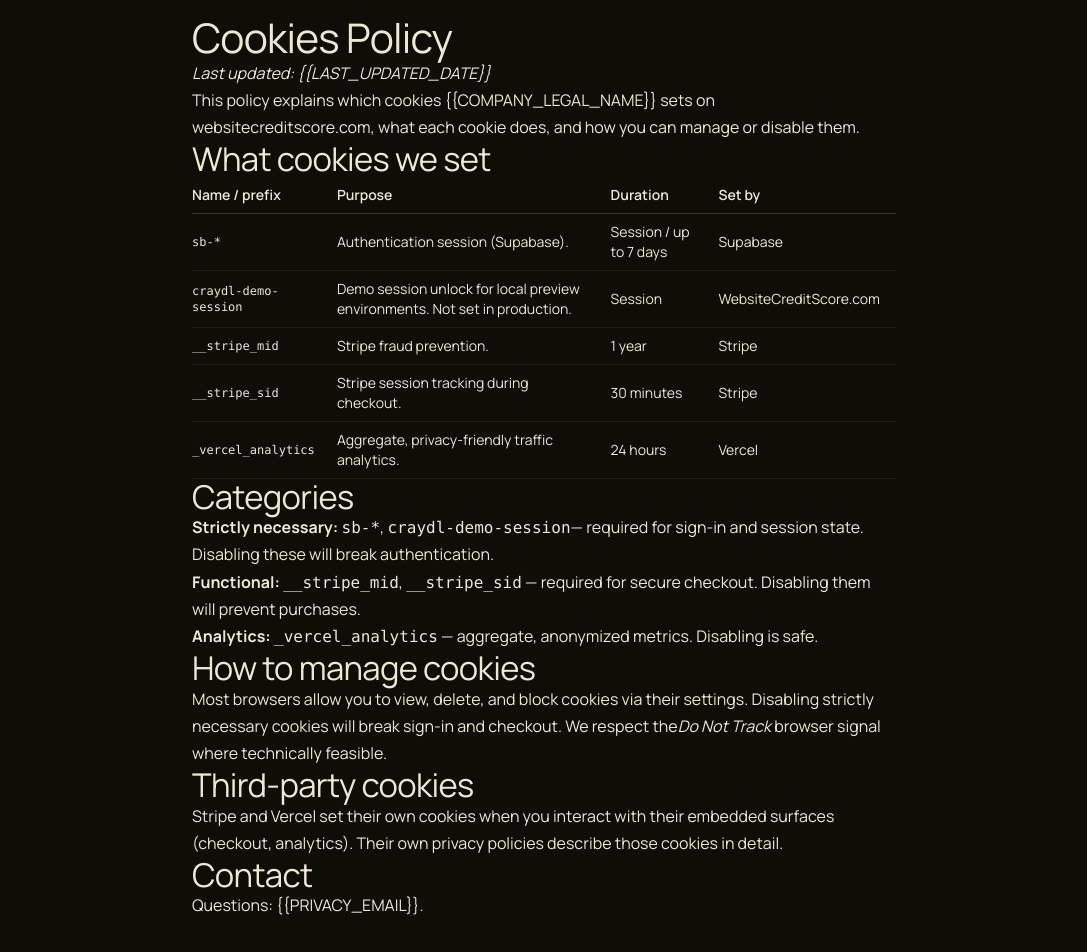
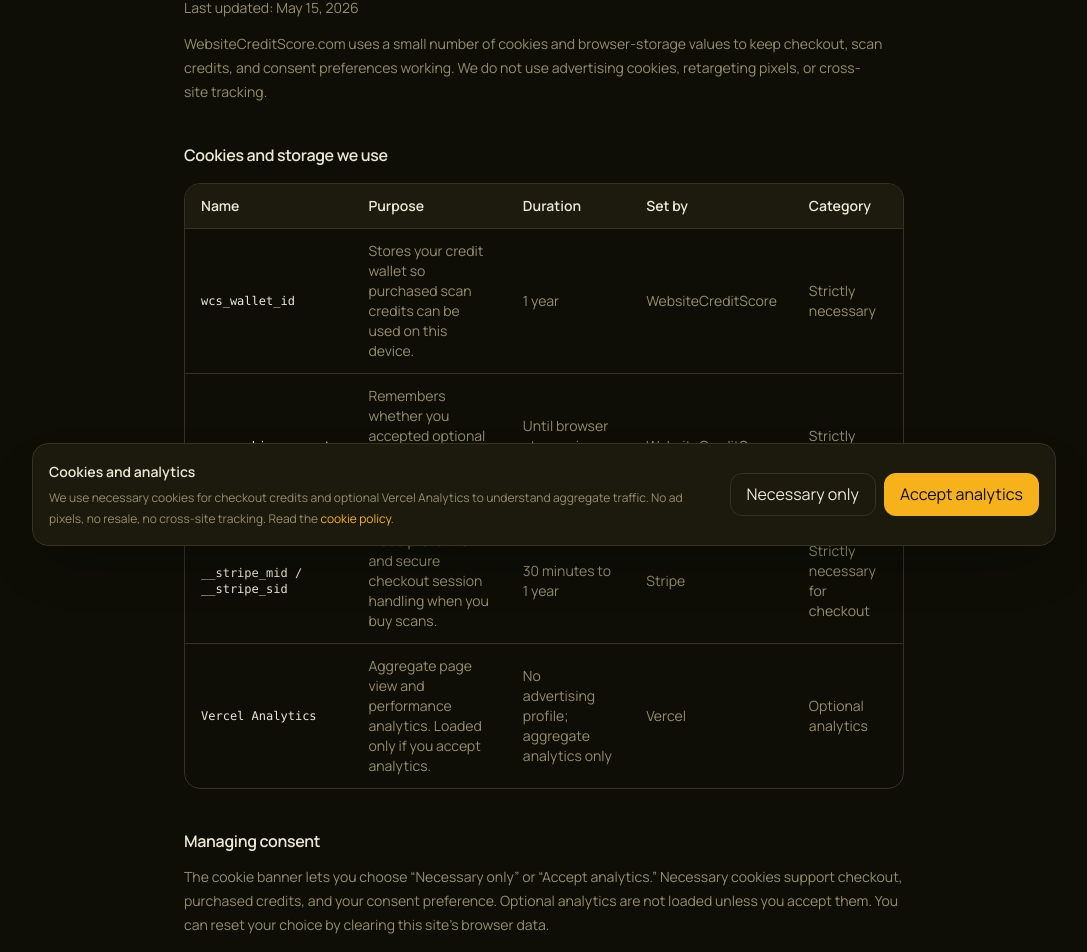
Before and after one commit to IntrepidHQ/WebsiteCreditScore, a Next.js app: page /cookies in a window 1280 px wide. Shown: the part 238-1190 px from the top of the page, without its empty margins (96-1183 px from the left). Built offline with nearby package versions, Linux system fonts and the light colour scheme.

Commit message:
Add cookie consent and trust signals

```diff
--- a/src/app/cookies/page.tsx
+++ b/src/app/cookies/page.tsx
@@ -3,129 +3,123 @@
 import { NavBar } from "@/components/NavBar";
 import { SiteFooter } from "@/components/SiteFooter";
 
-/**
- * DRAFT cookies policy. Structural skeleton. Review with counsel and
- * confirm the actual cookies the production build sets before publishing.
- *
- * Placeholders:
- *   COMPANY_LEGAL_NAME, PRIVACY_EMAIL.
- */
+export const metadata: Metadata = {
+  title: "Cookie Policy — WebsiteCreditScore",
+  description:
+    "Cookie policy for WebsiteCreditScore.com, including necessary checkout cookies, credit recovery cookies, Stripe cookies, and optional analytics.",
+};
 
-export const metadata: Metadata = {
-  title: "Cookies Policy (Draft) | WebsiteCreditScore.com",
-  description:
-    "Draft cookies policy for WebsiteCreditScore.com. Lists the cookies we set, their purpose, and how to opt out.",
-};
+const rows = [
+  {
+    name: "wcs_wallet_id",
+    purpose: "Stores your credit wallet so purchased scan credits can be used on this device.",
+    duration: "1 year",
+    setBy: "WebsiteCreditScore",
+    category: "Strictly necessary",
+  },
+  {
+    name: "wcs_cookie_consent",
+    purpose: "Remembers whether you accepted optional analytics or chose necessary cookies only.",
+    duration: "Until browser storage is cleared",
+    setBy: "WebsiteCreditScore",
+    category: "Strictly necessary",
+  },
+  {
+    name: "__stripe_mid / __stripe_sid",
+    purpose: "Fraud prevention and secure checkout session handling when you buy scans.",
+    duration: "30 minutes to 1 year",
+    setBy: "Stripe",
+    category: "Strictly necessary for checkout",
+  },
+  {
+    name: "Vercel Analytics",
+    purpose: "Aggregate page view and performance analytics. Loaded only if you accept analytics.",
+    duration: "No advertising profile; aggregate analytics only",
+    setBy: "Vercel",
+    category: "Optional analytics",
+  },
+];
 
 export default function CookiesPage() {
   return (
     <main className="flex min-h-screen flex-col" style={{ backgroundColor: "var(--theme-background)" }}>
       <ScrollToTop />
       <NavBar />
-      <div className="mx-auto w-full max-w-3xl flex-1 px-4 py-16 sm:px-6 lg:px-8">
-      <div
-        role="alert"
-        className="mb-8 rounded-lg border border-warning/40 bg-warning/10 p-4 text-sm text-foreground"
+      <article className="mx-auto w-full max-w-3xl flex-1 px-6 py-16">
+        <div className="space-y-3">
+          <p className="text-xs font-semibold uppercase tracking-[0.18em]" style={{ color: "var(--theme-accent)" }}>
+            Legal
+          </p>
+          <h1
+            className="font-display"
+            style={{ fontSize: "clamp(2.4rem, 5vw, 3.8rem)", color: "var(--theme-foreground)", lineHeight: 1 }}
           >
-        <strong className="font-semibold">DRAFT — REVIEW WITH COUNSEL BEFORE LAUNCH.</strong> This
-        document is a structural placeholder. Replace every <code>{"{{PLACEHOLDER}}"}</code> value,
-        confirm the actual cookie list in production, have qualified counsel review, and remove
-        this banner before publishing.
+            Cookie Policy
+          </h1>
+          <p className="text-sm" style={{ color: "var(--theme-muted)" }}>
+            Last updated: May 15, 2026
+          </p>
+          <p className="text-sm leading-relaxed" style={{ color: "var(--theme-muted)" }}>
+            WebsiteCreditScore.com uses a small number of cookies and browser-storage values to keep checkout,
+            scan credits, and consent preferences working. We do not use advertising cookies, retargeting pixels,
+            or cross-site tracking.
+          </p>
         </div>
 
-      <article className="prose prose-neutral max-w-none">
-        <h1>Cookies Policy</h1>
-        <p>
-          <em>Last updated: {"{{LAST_UPDATED_DATE}}"}</em>
-        </p>
-
-        <p>
-          This policy explains which cookies {"{{COMPANY_LEGAL_NAME}}"} sets on websitecreditscore.com,
-          what each cookie does, and how you can manage or disable them.
-        </p>
-
-        <h2>What cookies we set</h2>
-
-        <div className="not-prose overflow-x-auto">
-          <table className="w-full text-left text-sm">
-            <thead className="border-b border-border">
+        <section className="mt-10 space-y-4">
+          <h2 className="text-base font-semibold" style={{ color: "var(--theme-foreground)" }}>
+            Cookies and storage we use
+          </h2>
+          <div className="overflow-x-auto rounded-2xl border" style={{ borderColor: "var(--theme-border)" }}>
+            <table className="w-full min-w-[42rem] text-left text-sm">
+              <thead style={{ backgroundColor: "var(--theme-panel)", color: "var(--theme-foreground)" }}>
                 <tr>
-                <th className="py-2 pr-4 font-semibold">Name / prefix</th>
-                <th className="py-2 pr-4 font-semibold">Purpose</th>
-                <th className="py-2 pr-4 font-semibold">Duration</th>
-                <th className="py-2 pr-4 font-semibold">Set by</th>
+                  <th className="px-4 py-3 font-semibold">Name</th>
+                  <th className="px-4 py-3 font-semibold">Purpose</th>
+                  <th className="px-4 py-3 font-semibold">Duration</th>
+                  <th className="px-4 py-3 font-semibold">Set by</th>
+                  <th className="px-4 py-3 font-semibold">Category</th>
                 </tr>
               </thead>
-            <tbody className="[&>tr]:border-b [&>tr]:border-border/40">
-              <tr>
-                <td className="py-2 pr-4 font-mono text-xs">sb-*</td>
-                <td className="py-2 pr-4">Authentication session (Supabase).</td>
-                <td className="py-2 pr-4">Session / up to 7 days</td>
-                <td className="py-2 pr-4">Supabase</td>
+              <tbody>
+                {rows.map((row) => (
+                  <tr key={row.name} style={{ borderTop: "1px solid var(--theme-border)" }}>
+                    <td className="px-4 py-3 font-mono text-xs" style={{ color: "var(--theme-foreground)" }}>{row.name}</td>
+                    <td className="px-4 py-3" style={{ color: "var(--theme-muted)" }}>{row.purpose}</td>
+                    <td className="px-4 py-3" style={{ color: "var(--theme-muted)" }}>{row.duration}</td>
+                    <td className="px-4 py-3" style={{ color: "var(--theme-muted)" }}>{row.setBy}</td>
+                    <td className="px-4 py-3" style={{ color: "var(--theme-muted)" }}>{row.category}</td>
                   </tr>
-              <tr>
-                <td className="py-2 pr-4 font-mono text-xs">craydl-demo-session</td>
-                <td className="py-2 pr-4">
-                  Demo session unlock for local preview environments. Not set in production.
-                </td>
-                <td className="py-2 pr-4">Session</td>
-                <td className="py-2 pr-4">WebsiteCreditScore.com</td>
-              </tr>
-              <tr>
-                <td className="py-2 pr-4 font-mono text-xs">__stripe_mid</td>
-                <td className="py-2 pr-4">Stripe fraud prevention.</td>
-                <td className="py-2 pr-4">1 year</td>
-                <td className="py-2 pr-4">Stripe</td>
-              </tr>
-              <tr>
-                <td className="py-2 pr-4 font-mono text-xs">__stripe_sid</td>
-                <td className="py-2 pr-4">Stripe session tracking during checkout.</td>
-                <td className="py-2 pr-4">30 minutes</td>
-                <td className="py-2 pr-4">Stripe</td>
-              </tr>
-              <tr>
-                <td className="py-2 pr-4 font-mono text-xs">_vercel_analytics</td>
-                <td className="py-2 pr-4">Aggregate, privacy-friendly traffic analytics.</td>
-                <td className="py-2 pr-4">24 hours</td>
-                <td className="py-2 pr-4">Vercel</td>
-              </tr>
+                ))}
               </tbody>
             </table>
           </div>
+        </section>
 
-        <h2>Categories</h2>
-        <ul>
-          <li>
-            <strong>Strictly necessary:</strong> <code>sb-*</code>, <code>craydl-demo-session</code>
-            — required for sign-in and session state. Disabling these will break authentication.
-          </li>
-          <li>
-            <strong>Functional:</strong> <code>__stripe_mid</code>, <code>__stripe_sid</code> —
-            required for secure checkout. Disabling them will prevent purchases.
-          </li>
-          <li>
-            <strong>Analytics:</strong> <code>_vercel_analytics</code> — aggregate, anonymized
-            metrics. Disabling is safe.
-          </li>
-        </ul>
+        <section className="mt-10 space-y-3">
+          <h2 className="text-base font-semibold" style={{ color: "var(--theme-foreground)" }}>
+            Managing consent
+          </h2>
+          <p className="text-sm leading-relaxed" style={{ color: "var(--theme-muted)" }}>
+            The cookie banner lets you choose “Necessary only” or “Accept analytics.” Necessary cookies support
+            checkout, purchased credits, and your consent preference. Optional analytics are not loaded unless you
+            accept them. You can reset your choice by clearing this site’s browser data.
+          </p>
+        </section>
 
-        <h2>How to manage cookies</h2>
-        <p>
-          Most browsers allow you to view, delete, and block cookies via their settings.
-          Disabling strictly necessary cookies will break sign-in and checkout. We respect the
-          <em>Do Not Track</em> browser signal where technically feasible.
+        <section className="mt-10 space-y-3">
+          <h2 className="text-base font-semibold" style={{ color: "var(--theme-foreground)" }}>
+            Contact
+          </h2>
+          <p className="text-sm leading-relaxed" style={{ color: "var(--theme-muted)" }}>
+            Questions about cookies or privacy can be sent to{" "}
+            <a href="mailto:hello@websitecreditscore.com" className="underline underline-offset-2" style={{ color: "var(--theme-accent)" }}>
+              hello@websitecreditscore.com
+            </a>
+            .
           </p>
-
-        <h2>Third-party cookies</h2>
-        <p>
-          Stripe and Vercel set their own cookies when you interact with their embedded surfaces
-          (checkout, analytics). Their own privacy policies describe those cookies in detail.
-        </p>
-
-        <h2>Contact</h2>
-        <p>Questions: {"{{PRIVACY_EMAIL}}"}.</p>
+        </section>
       </article>
-      </div>
       <SiteFooter />
     </main>
   );
--- a/src/app/layout.tsx
+++ b/src/app/layout.tsx
@@ -1,6 +1,6 @@
 import type { Metadata } from "next";
 import { Manrope, Instrument_Serif } from "next/font/google";
-import { Analytics } from "@vercel/analytics/react";
+import { CookieConsent } from "@/components/CookieConsent";
 import "./globals.css";
 
 const manrope = Manrope({
@@ -43,6 +43,49 @@
   },
 };
 
+const structuredData = {
+  "@context": "https://schema.org",
+  "@graph": [
+    {
+      "@type": "Organization",
+      "@id": "https://websitecreditscore.com/#organization",
+      name: "WebsiteCreditScore",
+      url: "https://websitecreditscore.com",
+      email: "hello@websitecreditscore.com",
+      founder: {
+        "@type": "Person",
+        name: "Hans Turner",
+        url: "https://hansturner.com",
+      },
+      sameAs: [
+        "https://hansturner.com",
+        "https://github.com/IntrepidHQ/WebsiteCreditScore",
+      ],
+    },
+    {
+      "@type": "Service",
+      "@id": "https://websitecreditscore.com/#service",
+      name: "WebsiteCreditScore website trust reports",
+      provider: { "@id": "https://websitecreditscore.com/#organization" },
+      serviceType: "AI-powered website credibility audits",
+      areaServed: "Worldwide",
+      offers: {
+        "@type": "Offer",
+        priceCurrency: "USD",
+        price: "1.00",
+        url: "https://websitecreditscore.com/pricing",
+      },
+    },
+    {
+      "@type": "WebSite",
+      "@id": "https://websitecreditscore.com/#website",
+      name: "WebsiteCreditScore",
+      url: "https://websitecreditscore.com",
+      publisher: { "@id": "https://websitecreditscore.com/#organization" },
+    },
+  ],
+};
+
 export default function RootLayout({
   children,
 }: {
@@ -51,8 +94,12 @@
   return (
     <html lang="en" className={`${manrope.variable} ${instrumentSerif.variable}`}>
       <body className="min-h-screen antialiased">
+        <script
+          type="application/ld+json"
+          dangerouslySetInnerHTML={{ __html: JSON.stringify(structuredData) }}
+        />
         {children}
-        <Analytics />
+        <CookieConsent />
       </body>
     </html>
   );
--- a/src/app/page.tsx
+++ b/src/app/page.tsx
@@ -340,6 +340,69 @@
               href: s.href,
             }))}
           />
+        </div>
+      </section>
+
+      {/* Trust proof */}
+      <section className="px-6 py-12" style={{ borderTop: "1px solid var(--theme-border)" }}>
+        <div className="mx-auto grid max-w-7xl gap-5 lg:grid-cols-[minmax(0,0.8fr)_minmax(0,1.2fr)] lg:items-stretch">
+          <div
+            className="rounded-2xl p-6"
+            style={{ border: "1px solid var(--theme-border)", backgroundColor: "var(--theme-panel)" }}
+          >
+            <p className="text-xs font-semibold uppercase tracking-[0.18em]" style={{ color: "var(--theme-accent)" }}>
+              Operator proof
+            </p>
+            <h2 className="font-display mt-3" style={{ fontSize: "clamp(2rem, 4vw, 3rem)", color: "var(--theme-foreground)", lineHeight: 1 }}>
+              Built and operated by Hans Turner.
+            </h2>
+            <p className="mt-4 text-sm leading-relaxed" style={{ color: "var(--theme-muted)" }}>
+              WebsiteCreditScore is a public website audit tool from Hans Turner, a web strategist in Mount Pleasant,
+              South Carolina. The site publishes its pricing, methodology, privacy policy, terms, cookie policy, refund
+              approach, and support email so buyers can verify the service before purchasing.
+            </p>
+            <div className="mt-5 flex flex-wrap gap-3 text-xs font-semibold">
+              <a href="https://hansturner.com" target="_blank" rel="noopener noreferrer" className="rounded-full border px-3 py-1.5 hover:opacity-85" style={{ borderColor: "var(--theme-border)", color: "var(--theme-foreground)" }}>
+                HansTurner.com
+              </a>
+              <a href="https://github.com/IntrepidHQ/WebsiteCreditScore" target="_blank" rel="noopener noreferrer" className="rounded-full border px-3 py-1.5 hover:opacity-85" style={{ borderColor: "var(--theme-border)", color: "var(--theme-foreground)" }}>
+                Public GitHub repo
+              </a>
+              <a href="mailto:hello@websitecreditscore.com" className="rounded-full border px-3 py-1.5 hover:opacity-85" style={{ borderColor: "var(--theme-border)", color: "var(--theme-foreground)" }}>
+                hello@websitecreditscore.com
+              </a>
+            </div>
+          </div>
+          <div className="grid gap-5 sm:grid-cols-3">
+            {[
+              {
+                title: "Transparent pricing",
+                body: "Aerial scans start at $1, with clearly listed deeper scan tiers and bundle pricing.",
+                href: "/pricing",
+              },
+              {
+                title: "Published methodology",
+                body: "The scoring model explains the trust dimensions, evidence sources, and report limitations.",
+                href: "/docs",
+              },
+              {
+                title: "Privacy and cookies",
+                body: "No ad pixels or cross-site tracking; optional analytics are gated by the cookie banner.",
+                href: "/cookies",
+              },
+            ].map((item) => (
+              <Link
+                key={item.href}
+                href={item.href}
+                className="rounded-2xl p-5 transition-opacity hover:opacity-90"
+                style={{ border: "1px solid var(--theme-border)", backgroundColor: "color-mix(in srgb, var(--theme-panel) 65%, transparent)" }}
+              >
+                <p className="text-sm font-semibold" style={{ color: "var(--theme-foreground)" }}>{item.title}</p>
+                <p className="mt-3 text-xs leading-relaxed" style={{ color: "var(--theme-muted)" }}>{item.body}</p>
+                <p className="mt-4 text-xs font-bold" style={{ color: "var(--theme-accent)" }}>Verify →</p>
+              </Link>
+            ))}
+          </div>
         </div>
       </section>
 
--- a/src/app/privacy/page.tsx
+++ b/src/app/privacy/page.tsx
@@ -48,7 +48,7 @@
                 </div>
                 <div>
                   <p className="font-semibold mb-1" style={{ color: "var(--theme-foreground)" }}>Analytics</p>
-                  <p>We use Vercel Analytics for aggregate, anonymized traffic data. No cookies are set for tracking. No cross-site tracking.</p>
+                  <p>We use Vercel Analytics only if you accept optional analytics in the cookie banner. Analytics are aggregate and privacy-friendly. We do not use ad pixels, retargeting tags, or cross-site tracking.</p>
                 </div>
               </div>
             ),
@@ -58,7 +58,8 @@
             content: (
               <ul className="space-y-1.5 text-sm leading-relaxed list-disc list-inside" style={{ color: "var(--theme-muted)" }}>
                 <li>No account is required — we collect no email or name from you.</li>
-                <li>No cookies beyond what Stripe needs for checkout.</li>
+                <li>No advertising cookies, retargeting pixels, or cross-site tracking cookies.</li>
+                <li>No optional analytics unless you accept them in the cookie banner.</li>
                 <li>No marketing pixels or retargeting tags.</li>
                 <li>No sale of your data to any third party, ever.</li>
               </ul>
--- /dev/null
+++ b/src/app/robots.ts
@@ -0,0 +1,11 @@
+import type { MetadataRoute } from "next";
+
+export default function robots(): MetadataRoute.Robots {
+  return {
+    rules: {
+      userAgent: "*",
+      allow: "/",
+    },
+    sitemap: "https://websitecreditscore.com/sitemap.xml",
+  };
+}
--- /dev/null
+++ b/src/app/sitemap.ts
@@ -0,0 +1,23 @@
+import type { MetadataRoute } from "next";
+
+const routes = [
+  "",
+  "/benchmarks",
+  "/blog",
+  "/cookies",
+  "/docs",
+  "/pricing",
+  "/privacy",
+  "/restore",
+  "/terms",
+];
+
+export default function sitemap(): MetadataRoute.Sitemap {
+  const now = new Date();
+  return routes.map((route) => ({
+    url: `https://websitecreditscore.com${route}`,
+    lastModified: now,
+    changeFrequency: route === "" ? "daily" : "weekly",
+    priority: route === "" ? 1 : 0.7,
+  }));
+}
--- /dev/null
+++ b/src/components/CookieConsent.tsx
@@ -0,0 +1,88 @@
+"use client";
+
+import Link from "next/link";
+import { useEffect, useState } from "react";
+import { Analytics } from "@vercel/analytics/react";
+
+type Consent = "necessary" | "all";
+
+const CONSENT_KEY = "wcs_cookie_consent";
+
+function readConsent(): Consent | null {
+  if (typeof window === "undefined") return null;
+  const value = window.localStorage.getItem(CONSENT_KEY);
+  return value === "necessary" || value === "all" ? value : null;
+}
+
+export function CookieConsent() {
+  const [consent, setConsent] = useState<Consent | null>(null);
+  const [ready, setReady] = useState(false);
+
+  useEffect(() => {
+    const id = window.setTimeout(() => {
+      setConsent(readConsent());
+      setReady(true);
+    }, 0);
+    return () => window.clearTimeout(id);
+  }, []);
+
+  const save = (value: Consent) => {
+    window.localStorage.setItem(CONSENT_KEY, value);
+    setConsent(value);
+  };
+
+  return (
+    <>
+      {consent === "all" ? <Analytics /> : null}
+      {ready && consent === null ? (
+        <div className="fixed inset-x-0 bottom-0 z-[80] px-4 pb-4 sm:px-6">
+          <section
+            aria-label="Cookie notice"
+            className="mx-auto flex max-w-5xl flex-col gap-4 rounded-2xl border p-4 shadow-2xl sm:flex-row sm:items-center sm:justify-between"
+            style={{
+              borderColor: "var(--theme-border)",
+              backgroundColor: "color-mix(in srgb, var(--theme-panel) 96%, black)",
+              color: "var(--theme-foreground)",
+            }}
+          >
+            <div className="space-y-1">
+              <p className="text-sm font-semibold">Cookies and analytics</p>
+              <p className="max-w-2xl text-xs leading-relaxed" style={{ color: "var(--theme-muted)" }}>
+                We use necessary cookies for checkout credits and optional Vercel Analytics to understand aggregate traffic.
+                No ad pixels, no resale, no cross-site tracking. Read the{" "}
+                <Link href="/cookies" className="underline underline-offset-2" style={{ color: "var(--theme-accent)" }}>
+                  cookie policy
+                </Link>
+                .
+              </p>
+            </div>
+            <div className="flex shrink-0 flex-col gap-2 sm:flex-row">
+              <button
+                type="button"
+                onClick={() => save("necessary")}
+                className="rounded-xl border px-4 py-2 text-xs font-semibold transition-opacity hover:opacity-85"
+                style={{
+                  borderColor: "var(--theme-border)",
+                  color: "var(--theme-foreground)",
+                }}
+              >
+                Necessary only
+              </button>
+              <button
+                type="button"
+                onClick={() => save("all")}
+                className="rounded-xl px-4 py-2 text-xs font-bold transition-opacity hover:opacity-90"
+                style={{
+                  backgroundColor: "var(--theme-accent)",
+                  color: "var(--theme-accent-foreground)",
+                }}
+              >
+                Accept analytics
+              </button>
+            </div>
+          </section>
+        </div>
+      ) : null}
+    </>
+  );
+}
```
Also changed, not shown: src/components/SiteFooter.tsx (+8 -0 lines). Lines whose indentation alone changed are shown as unchanged.
